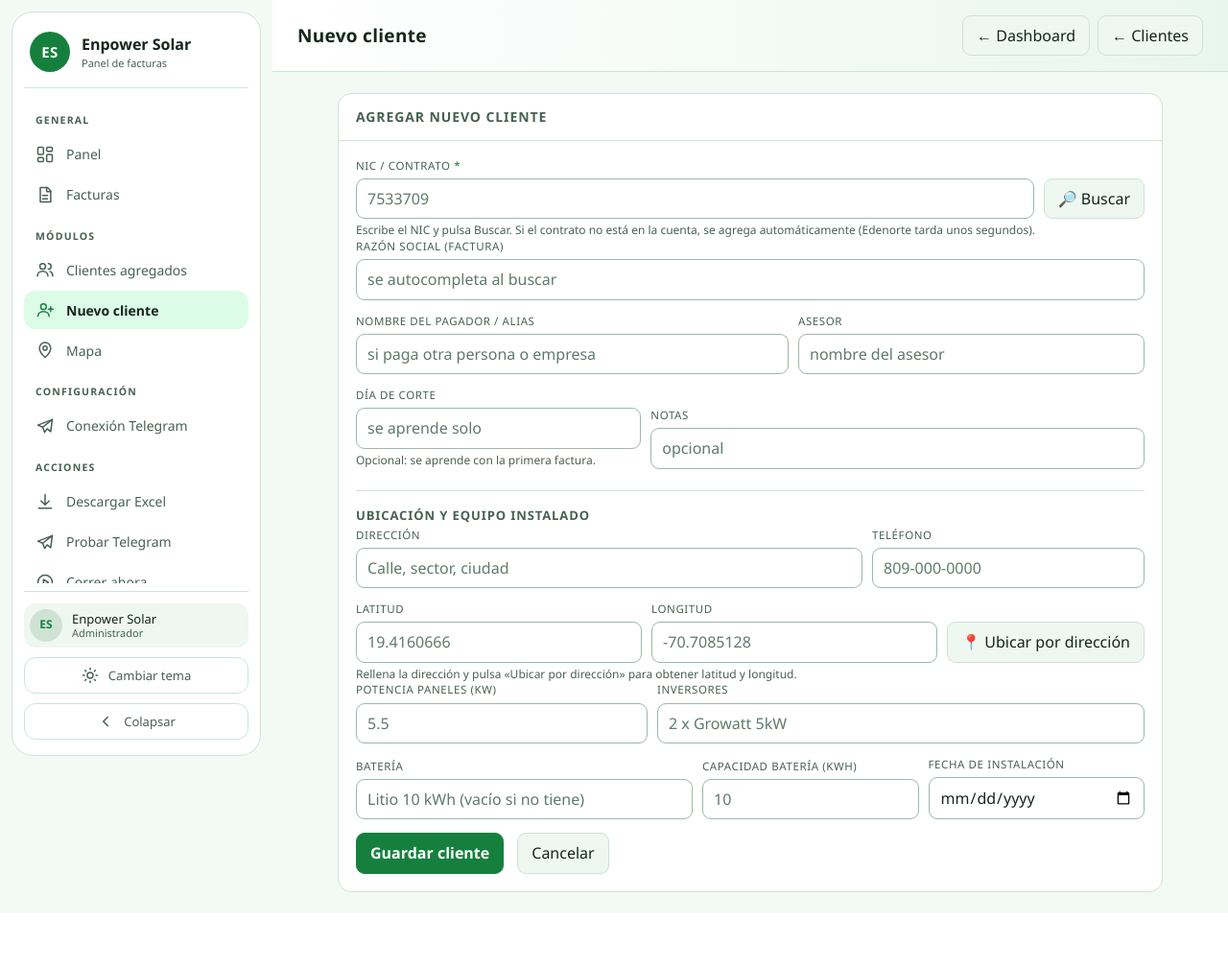
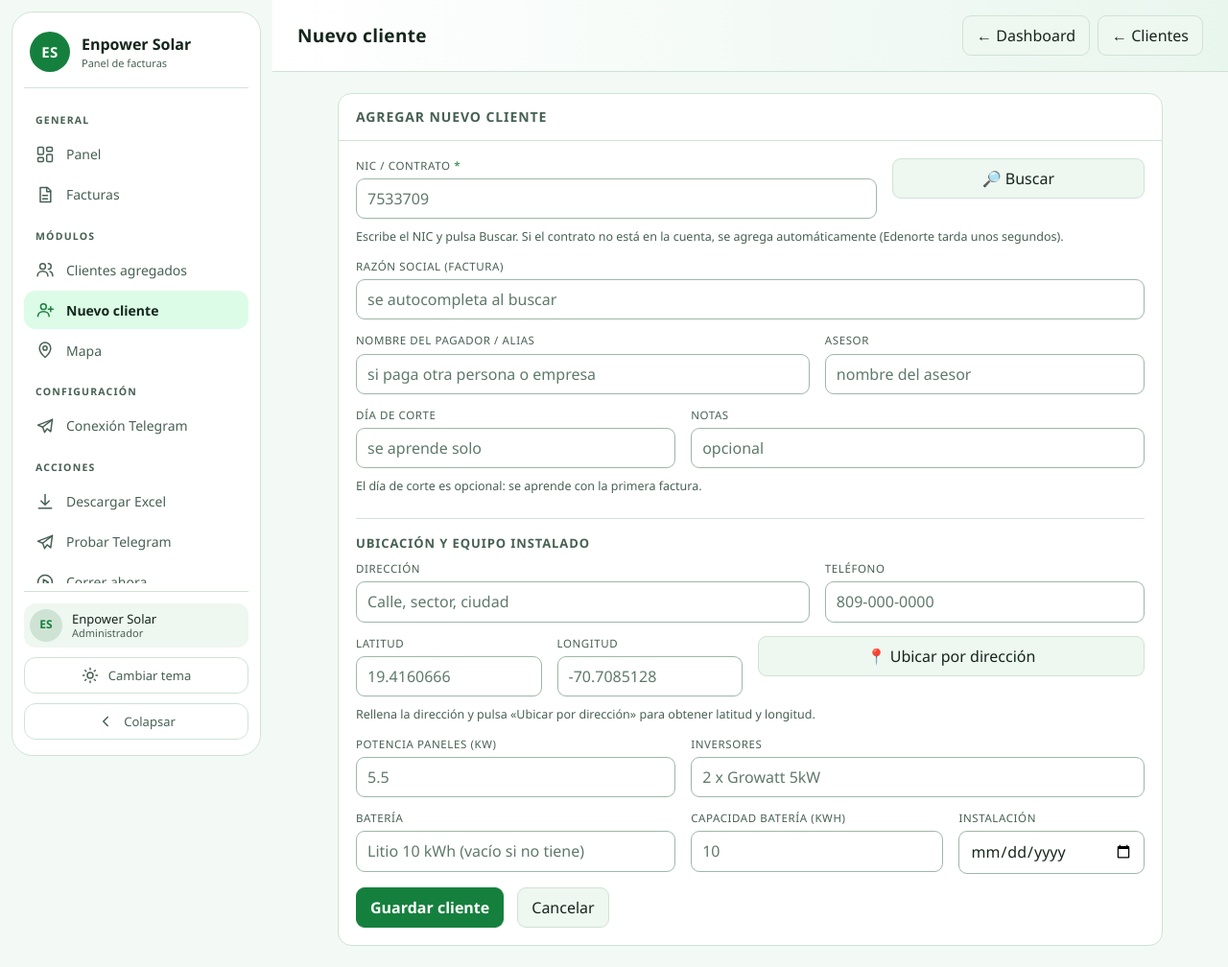
Before and after one commit to nazts/EnpowerSolarEdeFacturas, a FastAPI app: page /clientes/nuevo in a window 1280 px wide. Shown: the whole page at 96% size. Before the commit the page ends 930 px from the top, so only its background shows below. Run offline with FastAPI, Linux system fonts and the light colour scheme.

Commit message:
fix: alinear los campos del formulario de cliente con una rejilla de 12 columnas

```diff
--- a/app/templates/cliente_nuevo.html
+++ b/app/templates/cliente_nuevo.html
@@ -34,9 +34,28 @@
     background:var(--input-bg);color:var(--txt);font:inherit;min-height:38px}
   input:focus,select:focus{border-color:var(--accent)}
   input::placeholder{color:var(--ph)}
-  .fila{display:flex;gap:10px;align-items:flex-end;flex-wrap:wrap}
-  .fila > div{flex:1 1 170px}
-  .fila > .fijo{flex:0 0 auto}
+  .rejilla{display:grid;grid-template-columns:repeat(12,minmax(0,1fr));
+    gap:14px 16px;align-items:start}
+  .rejilla > .c3{grid-column:span 3} .rejilla > .c4{grid-column:span 4}
+  .rejilla > .c5{grid-column:span 5} .rejilla > .c6{grid-column:span 6}
+  .rejilla > .c7{grid-column:span 7} .rejilla > .c8{grid-column:span 8}
+  .rejilla > .c9{grid-column:span 9} .rejilla > .c12{grid-column:1 / -1}
+  .rejilla > .campo{display:flex;flex-direction:column;gap:5px;min-width:0}
+  .rejilla > .campo > label{margin:0}
+  .rejilla > .campo > input{width:100%}
+  .rejilla > .con-boton{display:flex;flex-direction:column;justify-content:flex-end}
+  .rejilla > .con-boton > button{width:100%;min-height:42px}
+  .rejilla > .nota{grid-column:1 / -1;margin:-4px 0 0;font-size:12.5px;color:var(--muted)}
+  @media(max-width:900px){
+    .rejilla{grid-template-columns:repeat(6,minmax(0,1fr))}
+    .rejilla > .c3,.rejilla > .c4,.rejilla > .c5{grid-column:span 3}
+    .rejilla > .c6,.rejilla > .c7,.rejilla > .c8,.rejilla > .c9{grid-column:span 6}
+  }
+  @media(max-width:560px){
+    .rejilla{grid-template-columns:1fr}
+    .rejilla > .c3,.rejilla > .c4,.rejilla > .c5,
+    .rejilla > .c6,.rejilla > .c7,.rejilla > .c8,.rejilla > .c9{grid-column:1 / -1}
+  }
   .pie-form{margin-top:14px;display:flex;gap:10px 14px;align-items:center;flex-wrap:wrap}
   .pill{display:inline-block;padding:2px 9px;border-radius:999px;font-size:11.5px;font-weight:600}
   .pill.ok{background:var(--ok-bg);color:var(--ok)}
@@ -131,55 +150,89 @@
     <h2>Agregar nuevo cliente</h2>
     <div class="cuerpo">
       <form method="post" action="/clientes" id="formNuevo">
-        <div class="fila">
-          <div>
+        <div class="rejilla">
+          <div class="campo c8">
             <label for="nic">NIC / contrato <span class="req" aria-hidden="true">*</span></label>
             <input id="nic" name="nic" required inputmode="numeric" pattern="[0-9]+" placeholder="7533709" autocomplete="off">
           </div>
-          <div class="fijo"><button type="button" id="btnBuscar" onclick="buscar()">🔎 Buscar</button></div>
-        </div>
-        <div class="ayuda" id="pista" aria-live="polite">Escribe el NIC y pulsa Buscar. Si el contrato no está en la cuenta, se agrega automáticamente (Edenorte tarda unos segundos).</div>
-        <div class="fila">
-          <div style="flex:1 1 100%">
+          <div class="con-boton c4">
+            <button type="button" id="btnBuscar" onclick="buscar()">🔎 Buscar</button>
+          </div>
+          <p class="nota" id="pista" aria-live="polite">Escribe el NIC y pulsa Buscar. Si el contrato no está en la cuenta, se agrega automáticamente (Edenorte tarda unos segundos).</p>
+
+          <div class="campo c12">
             <label for="razon_social">Razón social (factura)</label>
             <input id="razon_social" name="razon_social" placeholder="se autocompleta al buscar">
           </div>
-        </div>
-        <div class="fila">
-          <div style="flex:1 1 260px">
+
+          <div class="campo c7">
             <label for="alias">Nombre del pagador / alias</label>
             <input id="alias" name="alias" placeholder="si paga otra persona o empresa">
           </div>
-          <div><label for="asesor">Asesor</label><input id="asesor" name="asesor" placeholder="nombre del asesor"></div>
-        </div>
-        <div class="fila">
-          <div>
+          <div class="campo c5">
+            <label for="asesor">Asesor</label>
+            <input id="asesor" name="asesor" placeholder="nombre del asesor">
+          </div>
+
+          <div class="campo c5">
             <label for="dia_corte">Día de corte</label>
             <input id="dia_corte" name="dia_corte" inputmode="numeric" placeholder="se aprende solo">
-            <div class="ayuda">Opcional: se aprende con la primera factura.</div>
           </div>
-          <div style="flex:2 1 260px"><label for="notas">Notas</label><input id="notas" name="notas" placeholder="opcional"></div>
+          <div class="campo c7">
+            <label for="notas">Notas</label>
+            <input id="notas" name="notas" placeholder="opcional">
+          </div>
+          <p class="nota">El día de corte es opcional: se aprende con la primera factura.</p>
         </div>
-        <h3 style="margin:22px 0 4px;font-size:13px;text-transform:uppercase;letter-spacing:.9px;color:var(--muted);border-top:1px solid var(--line);padding-top:16px">Ubicación y equipo instalado</h3>
-        <div class="fila">
-          <div style="flex:2 1 300px"><label for="direccion">Dirección</label><input id="direccion" name="direccion" placeholder="Calle, sector, ciudad"></div>
-          <div><label for="telefono">Teléfono</label><input id="telefono" name="telefono" inputmode="tel" placeholder="809-000-0000"></div>
+
+        <h3 style="margin:24px 0 10px;font-size:13px;text-transform:uppercase;letter-spacing:.9px;color:var(--muted);border-top:1px solid var(--line);padding-top:16px">Ubicación y equipo instalado</h3>
+
+        <div class="rejilla">
+          <div class="campo c7">
+            <label for="direccion">Dirección</label>
+            <input id="direccion" name="direccion" placeholder="Calle, sector, ciudad">
+          </div>
+          <div class="campo c5">
+            <label for="telefono">Teléfono</label>
+            <input id="telefono" name="telefono" inputmode="tel" placeholder="809-000-0000">
+          </div>
+
+          <div class="campo c3">
+            <label for="latitud">Latitud</label>
+            <input id="latitud" name="latitud" inputmode="decimal" placeholder="19.4160666">
+          </div>
+          <div class="campo c3">
+            <label for="longitud">Longitud</label>
+            <input id="longitud" name="longitud" inputmode="decimal" placeholder="-70.7085128">
+          </div>
+          <div class="con-boton c6">
+            <button type="button" id="btnGeo" onclick="ubicarPorDireccion('')">📍 Ubicar por dirección</button>
+          </div>
+          <p class="nota" id="geoInfo" aria-live="polite">Rellena la dirección y pulsa «Ubicar por dirección» para obtener latitud y longitud.</p>
+
+          <div class="campo c5">
+            <label for="potencia">Potencia paneles (kW)</label>
+            <input id="potencia" name="potencia_paneles" inputmode="decimal" placeholder="5.5">
+          </div>
+          <div class="campo c7">
+            <label for="inversores">Inversores</label>
+            <input id="inversores" name="inversores" placeholder="2 x Growatt 5kW">
+          </div>
+
+          <div class="campo c5">
+            <label for="bateria">Batería</label>
+            <input id="bateria" name="bateria" placeholder="Litio 10 kWh (vacío si no tiene)">
+          </div>
+          <div class="campo c4">
+            <label for="capacidad">Capacidad batería (kWh)</label>
+            <input id="capacidad" name="capacidad_bateria" inputmode="decimal" placeholder="10">
+          </div>
+          <div class="campo c3">
+            <label for="instalacion">Instalación</label>
+            <input id="instalacion" name="fecha_instalacion" type="date">
+          </div>
         </div>
-        <div class="fila">
-          <div><label for="latitud">Latitud</label><input id="latitud" name="latitud" inputmode="decimal" placeholder="19.4160666"></div>
-          <div><label for="longitud">Longitud</label><input id="longitud" name="longitud" inputmode="decimal" placeholder="-70.7085128"></div>
-          <div class="fijo"><button type="button" id="btnGeo" onclick="ubicarPorDireccion('')">📍 Ubicar por dirección</button></div>
-        </div>
-        <div class="ayuda" id="geoInfo" aria-live="polite">Rellena la dirección y pulsa «Ubicar por dirección» para obtener latitud y longitud.</div>
-        <div class="fila">
-          <div><label for="potencia">Potencia paneles (kW)</label><input id="potencia" name="potencia_paneles" inputmode="decimal" placeholder="5.5"></div>
-          <div style="flex:2 1 240px"><label for="inversores">Inversores</label><input id="inversores" name="inversores" placeholder="2 x Growatt 5kW"></div>
-        </div>
-        <div class="fila">
-          <div style="flex:2 1 240px"><label for="bateria">Batería</label><input id="bateria" name="bateria" placeholder="Litio 10 kWh (vacío si no tiene)"></div>
-          <div><label for="capacidad">Capacidad batería (kWh)</label><input id="capacidad" name="capacidad_bateria" inputmode="decimal" placeholder="10"></div>
-          <div><label for="instalacion">Fecha de instalación</label><input id="instalacion" name="fecha_instalacion" type="date"></div>
-        </div>
+
         <div class="pie-form">
           <button class="primario" type="submit">Guardar cliente</button>
           <a class="btn" href="/clientes">Cancelar</a>
```
